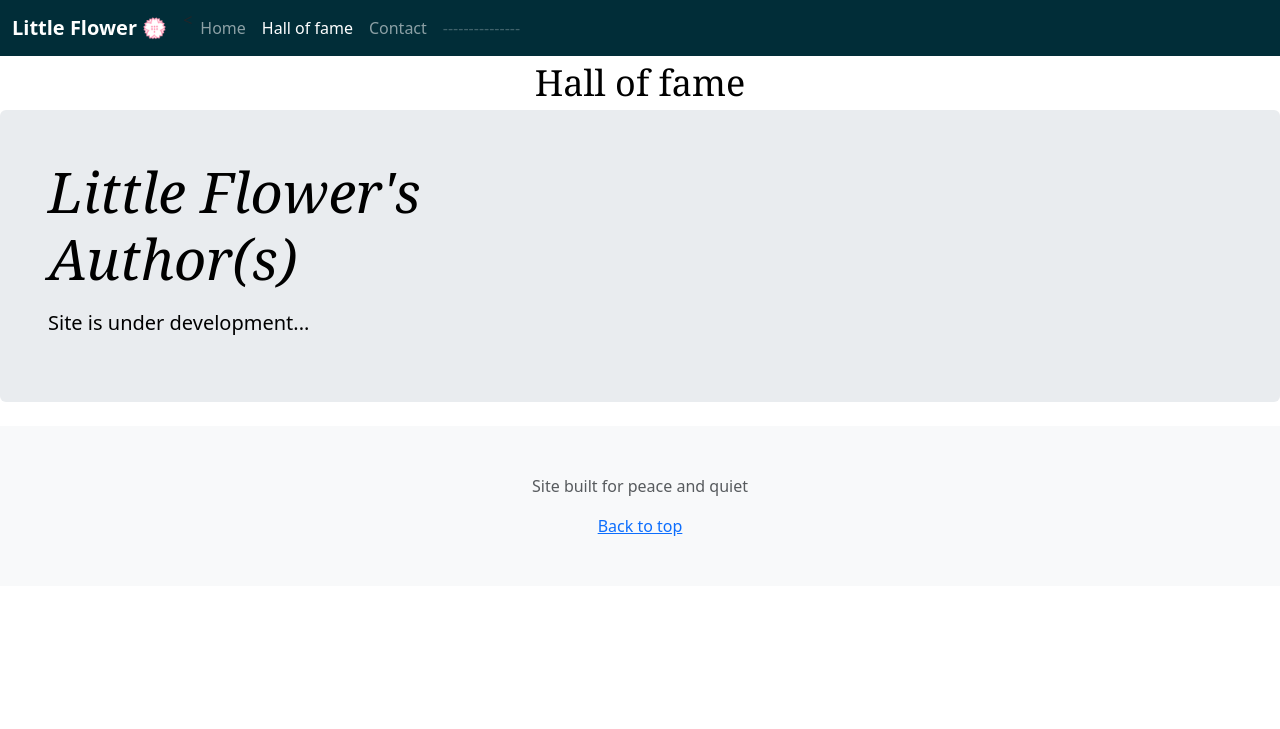
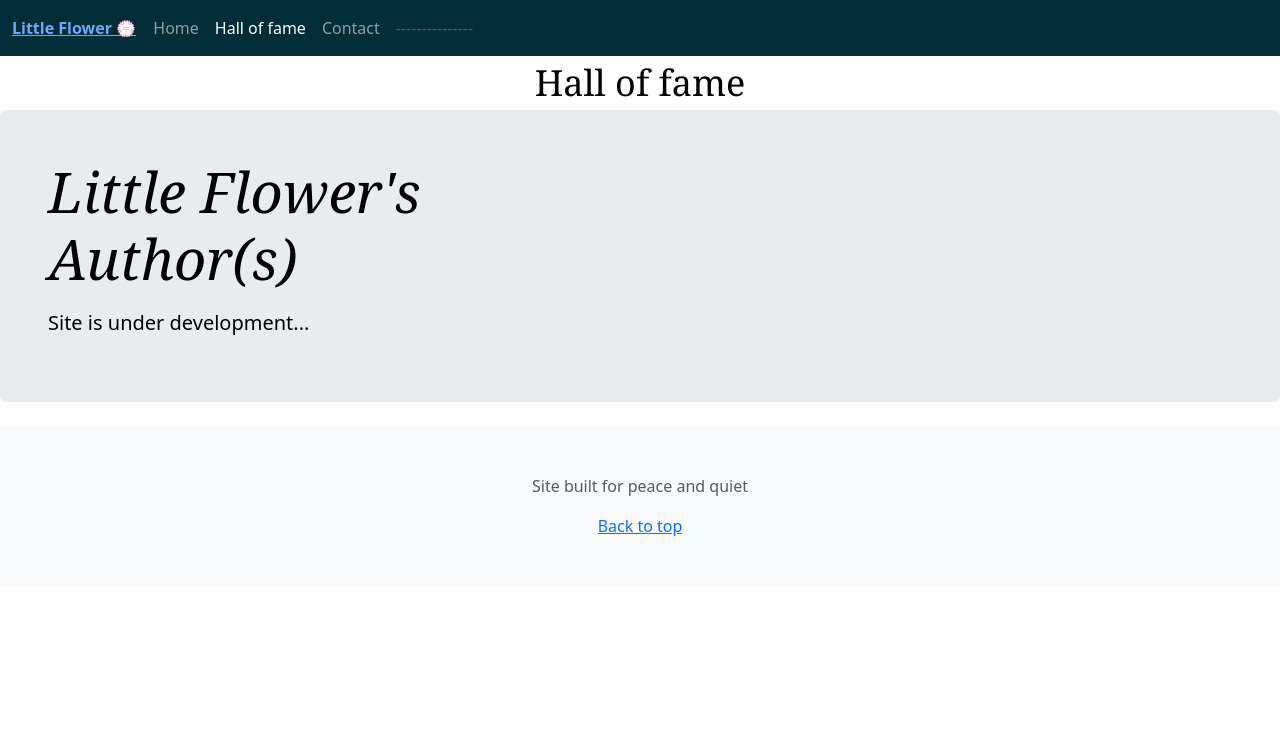
Before and after one commit to KawsarSikder/little-flower-site, a plain HTML site: page contact.html in a window 1280 px wide. Shown: the top 729 px of the page. Drawn offline with Linux system fonts and the light colour scheme.

Commit message:
Update contact.html

```diff
--- a/contact.html
+++ b/contact.html
@@ -4,7 +4,7 @@
     <script src="bootstrap/js/bootstrap.bundle.js"></script>
     <meta charset="UTF-8">
     <meta name="viewport" content="width=device-width, initial-scale=1.0">
-    <title>Little flower Blogs</title>
+    <title>Little flower Contact</title>
 
 <link href="bootstrap/css/bootstrap.min.css" rel="stylesheet">
 <link href="style.css" rel="stylesheet">
@@ -33,7 +33,7 @@
     <header data-bs-theme="dark">
         <nav class="navbar navbar-expand-md navbar-dark fixed-top" style="background-color: rgb(1, 45, 56);">
           <div class="container-fluid">
-            <a class="navbar-brand"><b>Little Flower 💮</b></a>
+            <a class="animate-charcter-colorful"><b>Little Flower 💮</b></a>
             <button class="navbar-toggler" type="button" data-bs-toggle="collapse" data-bs-target="#navbarCollapse" aria-controls="navbarCollapse" aria-expanded="false" aria-label="Toggle navigation">
               <span class="navbar-toggler-icon"></span>
             </button>
```
